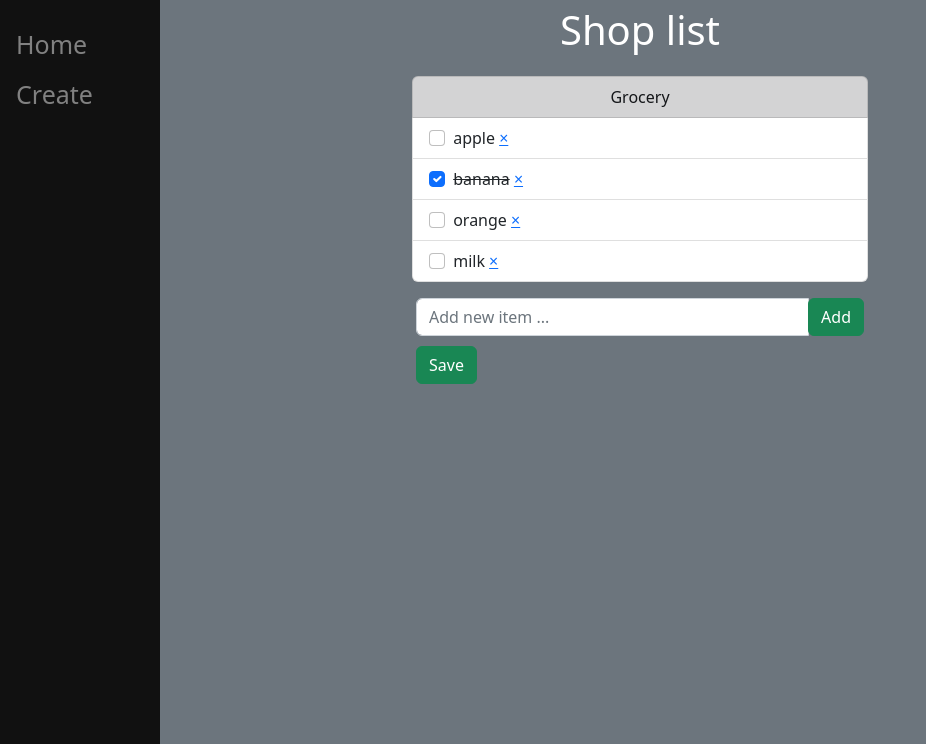
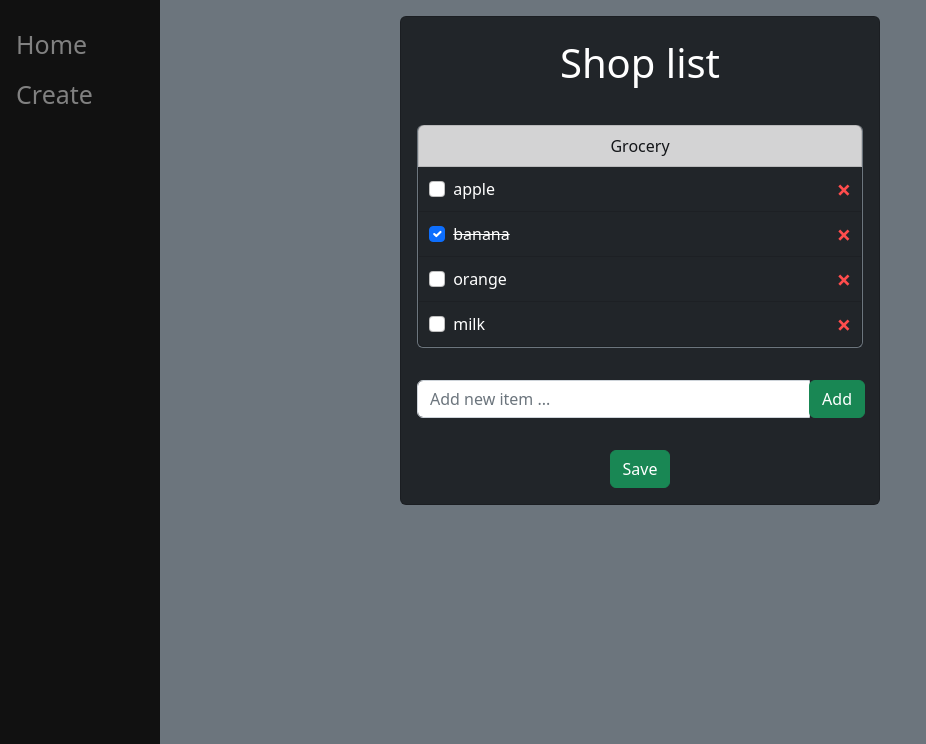
Before and after one commit to Gabriel-Konarski/Django-To_Do_lists, a Django app: page /view/8/ in a window 1280 px wide. Shown: the part 56-800 px from the top of the page, without its empty margins (0-926 px from the left). Run offline with Django 4.2, Linux system fonts and the light colour scheme; data comes from the database, SQL or seed files in the repository; both versions use the stored data as it was after the commit.

Commit message:
edit list template

```diff
--- a/todo/lists/templates/lists/edit.html
+++ b/todo/lists/templates/lists/edit.html
@@ -32,13 +32,22 @@
 		.sidenav a:hover{
 			color:#f1f1f1;
 		}
+
+		.delete-link {
+		    text-decoration: none;
+		    font-weight: 900;
+		    color: #ff4d4d;
+		    font-size: 25px;
+		    line-height: 0;
+		}
+
     </style>
 
 </head>
 
 <body class="bg-secondary text-white">
 
-    <nav class="navbar navbar-expand navbar-dark bg-dark ">
+    <nav class="navbar navbar-expand navbar-dark bg-dark">
         <div class="container-fluid">
             <a class="navbar-brand">Your lists</a>
             <button class="navbar-toggler" type="button" data-bs-toggle="collapse" data-bs-target="#navbarText" aria-controls="navbarText" aria-expanded="false" aria-label="Toggle navigation">
@@ -65,28 +74,32 @@
     <form method="post" action="#">
         {% csrf_token %}
 
-
-        <div class="container" style="width: 30rem;">
-            <p class="fs-1 text-center">{{lista.category.name}}</p>
-            <ul class="list-group">
+        <div class="card bg-dark text-white mx-auto my-3" style="width: 30rem;">
+            <p class="fs-1 text-center my-3">{{lista.category.name}}</p>
+            <ul class="list-group m-3 border border-secondary border-top-0">
                 <li class="list-group-item list-group-item-dark text-center">{{lista.name}}</li>
 
                 {% for item in items %}
-                        <li class="list-group-item">
+                        <li class="list-group-item bg-dark text-white" style=" display: flex; align-items: center; padding: 10px; justify-content: space-between;">
                             {% if item.complete == True %}
+                                <div class="item">
                                     <input class="form-check-input me-1" type="checkbox" value="clicked" name="c{{item.id}}" id="positive" checked>
                                     <label class="form-check-label text-decoration-line-through" for="positive">{{item.name}}</label>
+                                </div>
                                     <a class="delete-link" href="{% url 'delete-item' item.id %}">&#215;</a>
                             {% else %}
+                                <div class="item">
                                     <input class="form-check-input me-1" type="checkbox" value="clicked" name="c{{item.id}}" id="negative">
                                     <label class="form-check-label" for="negative">{{item.name}}</label>
+                                </div>
                                 <a class="delete-link" href="{% url 'delete-item' item.id %}">&#215;</a>
+
                             {% endif %}
                         </li>
                 {% endfor %}
             </ul>
 
-        </div>
+
 
             <div class="container p-3" style="width: 30rem;">
                 <div class="input-group">
@@ -95,11 +108,13 @@
                         <button type="submit" name="newItem" value="newItem" class="btn btn-success">Add</button>
                     </div>
                 </div>
-                <button type="submit" name="save" value="save" class="btn btn-success" style="margin-top: 10px;">Save</button>
+            </div>
+            <div class="container text-center my-3" style="margin-top: 10px;">
+                <button type="submit" name="save" value="save" class="btn btn-success">Save</button>
             </div>
 
     </form>
-
+    </div>
 </body>
 
 </html>
--- a/todo/lists/templates/lists/home.html
+++ b/todo/lists/templates/lists/home.html
@@ -80,8 +80,8 @@
                 <div class="col-md-4">
                     <div class="card my-2 text-bg-dark p-3" style="width: 18rem;">
                         <div class="card-body">
-                            <h5 class="card-title">{{list.category.name}}</h5>
-                                <h6 class="card-subtitle mb-2 text-muted">{{list.name}}</h6>
+                            <h5 class="card-title">{{list.name}}</h5>
+                                <h6 class="card-subtitle mb-2 text-muted">{{list.category.name}}</h6>
                                     {% for item in list.item_set.all %}
                                         <p class="card-text m_title" >{{item}}</p>
                                     {% endfor %}
--- a/todo/lists/views.py
+++ b/todo/lists/views.py
@@ -80,6 +80,8 @@ def deleteList(request, pk):
     if request.method == "POST":
         lista.delete()
 
+        return HttpResponseRedirect("/")
+
     return render(request, "lists/delete.html", context)
 
 
```
Also changed, not shown: todo/lists/templates/lists/add.html (+4 -10 lines), todo/db.sqlite3. Lines whose indentation alone changed are shown as unchanged.
